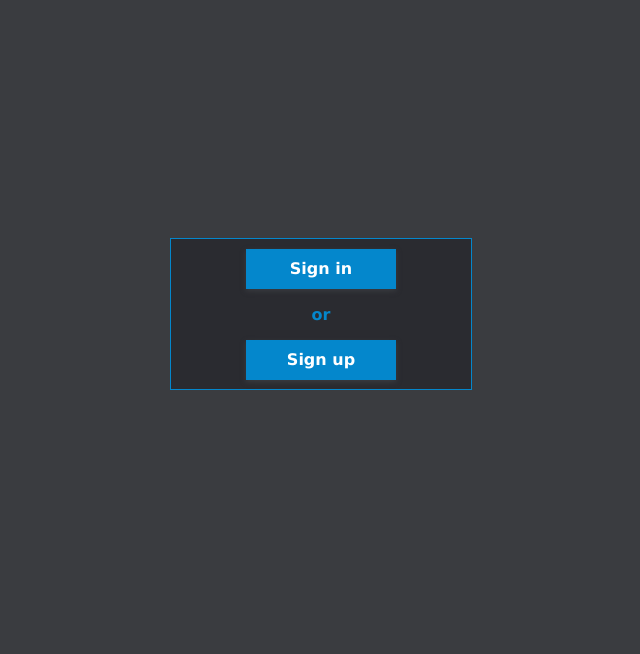
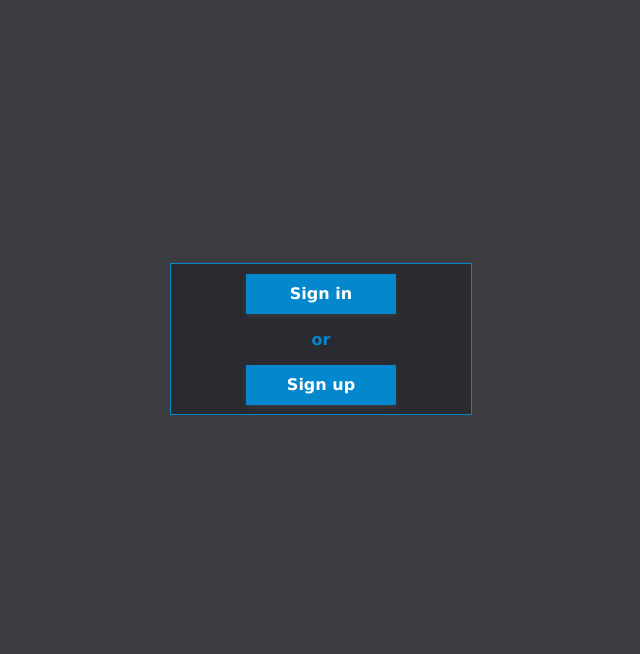
Before and after one commit to ysan-seb/camagru, a PHP site: page /Acceuil.html in a window 1280 px wide. Shown: the part 61-715 px from the top of the page, without its empty margins (319-959 px from the left). Run offline with PHP 8.4, Linux system fonts and the light colour scheme.

Commit message:
new_content

```diff
--- a/style.css
+++ b/style.css
@@ -35,7 +35,7 @@ header{
     height: 150px;
     top: 50%;
     left: 50%;
-    margin: -100px 0 0 -150px;
+    margin: -75px 0 0 -150px;
     box-shadow: 0px 0px 0px 1px #0487cc;
     background: #2a2b30;
 }
```
